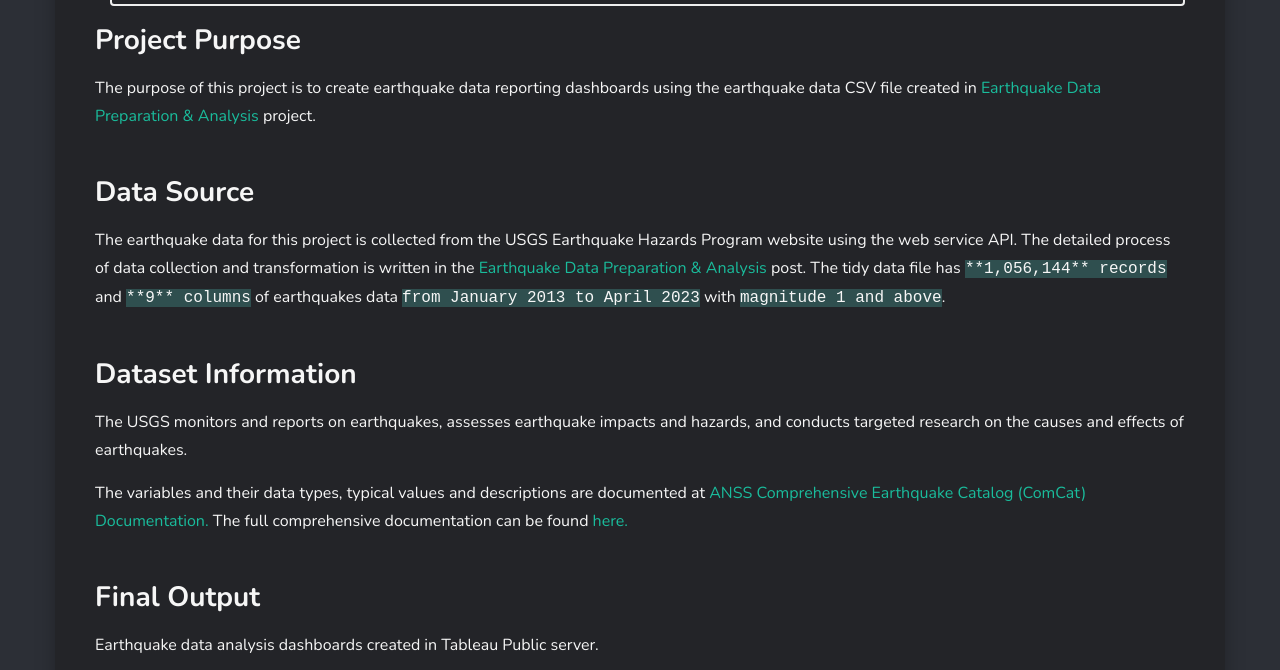
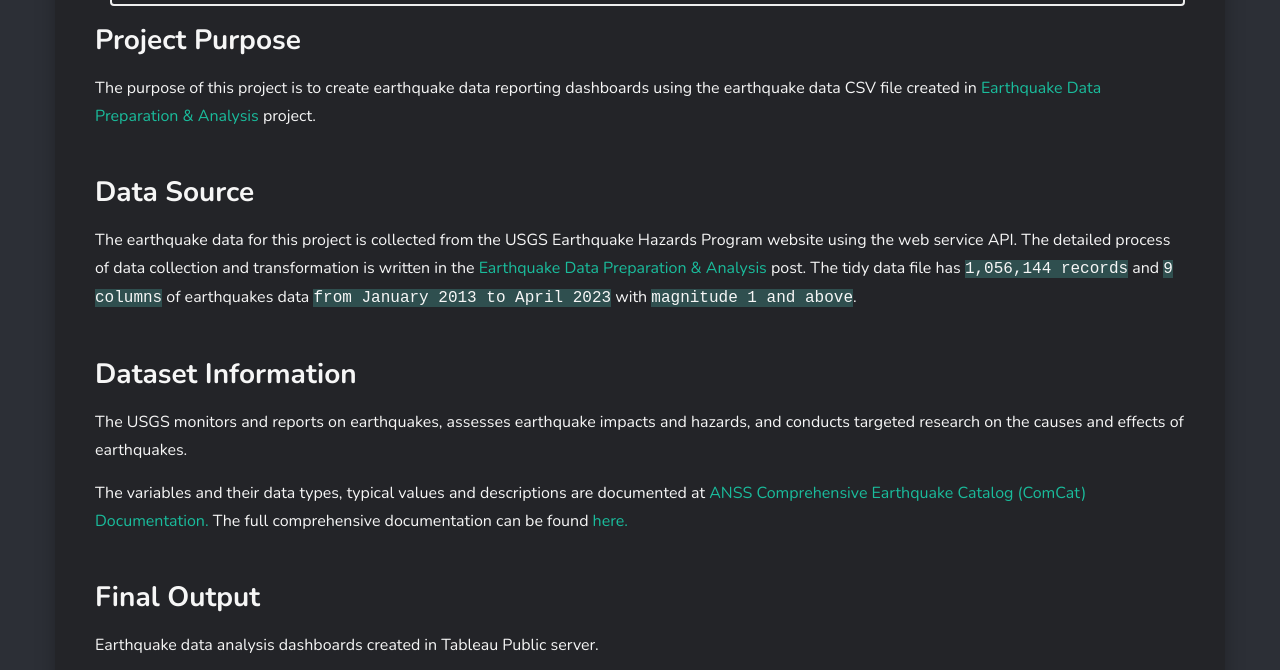
Before and after one commit to Wint-Thandar/wint-thandar.github.io, a Jekyll site: the page built from _posts/2023-04-18-Earthquake-Data-Reporting-Dashboard.md, in a window 1280 px wide and 900 px high, scrolled down 1442 px, cut to the strip 0-670 px from the top of the window. Built offline with Jekyll 4.4.1, drawn with Linux system fonts in a browser that asks for light colours; nearby versions of some CDN libraries; some web fonts are replaced; the table of contents is made by our own code.

```diff
--- a/_posts/2023-04-18-Earthquake-Data-Reporting-Dashboard.md
+++ b/_posts/2023-04-18-Earthquake-Data-Reporting-Dashboard.md
@@ -10,7 +10,7 @@ tags: [Tableau Public, Reporting Dashboard, Data Analysis]
 The purpose of this project is to create earthquake data reporting dashboards using the earthquake data CSV file created in [Earthquake Data Preparation & Analysis](https://wint-thandar.github.io/Earthquake-Data-Preparation-And-Analysis/) project.<br><br>
 
 ## Data Source
-The earthquake data for this project is collected from the USGS Earthquake Hazards Program website using the web service API. The detailed process of data collection and transformation is written in the [Earthquake Data Preparation & Analysis](https://wint-thandar.github.io/Earthquake-Data-Preparation-And-Analysis/) post. The tidy data file has `**1,056,144** records` and `**9** columns` of earthquakes data `from January 2013 to April 2023` with `magnitude 1 and above`.<br><br>
+The earthquake data for this project is collected from the USGS Earthquake Hazards Program website using the web service API. The detailed process of data collection and transformation is written in the [Earthquake Data Preparation & Analysis](https://wint-thandar.github.io/Earthquake-Data-Preparation-And-Analysis/) post. The tidy data file has `1,056,144 records` and `9 columns` of earthquakes data `from January 2013 to April 2023` with `magnitude 1 and above`.<br><br>
 
 ## Dataset Information
 The USGS monitors and reports on earthquakes, assesses earthquake impacts and hazards, and conducts targeted research on the causes and effects of earthquakes.
```
